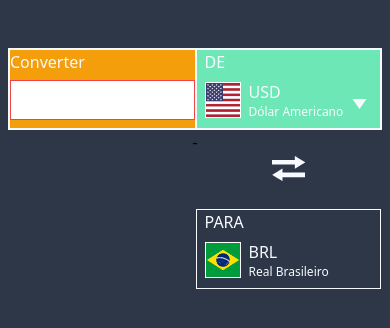
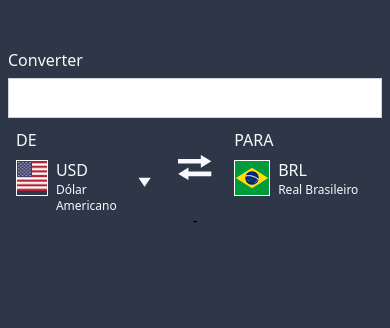
Before and after one commit to fssonca/cambio-moedas, a Gatsby site: page / in a window 390 px wide. Built offline with nearby package versions, Linux system fonts and the light colour scheme; Gatsby itself is replaced by a stand-in of ours; no server answers.

Commit message:
trying to push responsive mode - input

```diff
--- a/src/components/InputValues.tsx
+++ b/src/components/InputValues.tsx
@@ -103,27 +103,25 @@ const InputValues: React.FC = () => {
   };
 
   return (
-    <div className="border border-primaryTXT  w-full max-w-screen-lg flex sm:flex-col">
-      <div className="h-20 border bg-yellow-500 border-primaryTXT   sm:w-1/3  w-full ">
+    <div className="w-full max-w-screen-lg flex flex-col sm:flex-row">
+      <div className="h-20   sm:w-1/3  w-full ">
         <span className="text-primaryTXT">Converter</span>
         <input
           type="text"
           value={txtUserValue}
           onChange={handleChange}
-  className="border border-red-500 h-10 w-full p-2 text-xl	 text-right font-medium my-1.5"
+          className="border border-gray-300 h-10 w-full p-2 text-xl	 text-right font-medium my-1.5"
         />
       </div>
 
-
-<div className="h-20  bg-green-300  sm:w-2/3 w-full">
-
-<div className="h-20 	border border-primaryTXT px-2">
+      <div className="h-20   sm:w-2/3 w-full  grid grid-cols-12 ">
+        <div className="h-20   px-2 col-span-5">
           <span className="text-primaryTXT  ">DE</span>
           {toBRL ? Brl() : ForeignMoney(currency, dispatch)}
         </div>
 
         <div
-        className="h-20 flex items-center justify-center	cursor-pointer"
+          className="h-20 flex items-center justify-center	cursor-pointer col-span-2"
           onClick={() => switchOrigin()}
         >
           <svg
@@ -153,13 +151,12 @@ const InputValues: React.FC = () => {
           </svg>
         </div>
 
-      <div className="h-20 	border border-primaryTXT px-2">
+        <div className="h-20   px-2 col-span-5">
           <span className="text-primaryTXT ">PARA</span>
 
           {toBRL ? ForeignMoney(currency, dispatch) : Brl()}
         </div>
       </div>
-
     </div>
   );
 };
```
Lines whose indentation alone changed are shown as unchanged.
